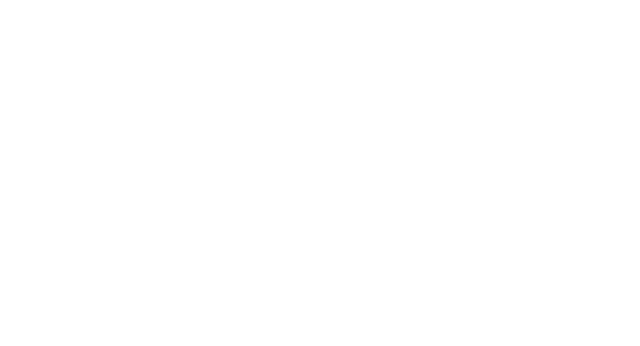
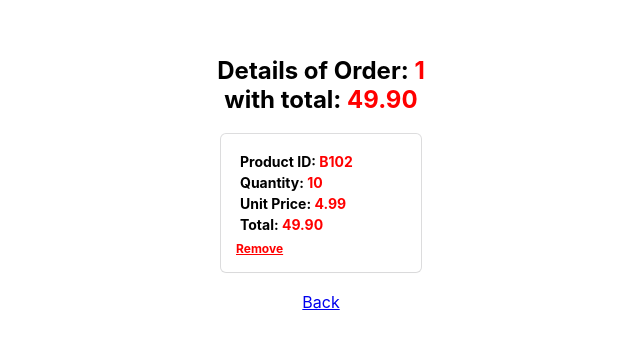
Before and after one commit to HemaSAli/teamleader-test, a React (Create React App) app: page /orders/1 in a window 1280 px wide. Before the commit this address had no page. Shown: the part 216-562 px from the top of the page, without its empty margins (319-959 px from the left). Built offline with nearby package versions, Linux system fonts and the light colour scheme.

Commit message:
Single order component and route for it

```diff
--- a/src/App.tsx
+++ b/src/App.tsx
@@ -2,15 +2,15 @@ import React from 'react';
 import { Routes, Route } from 'react-router-dom';
 import Home from '@/components/HomePage';
 import Orders from '@/components/Orders';
+import SingleOrder from './components/SingleOrder';
 
 function App() {
   return (
-    <div className="teamleader-container">
-      <Routes>
-        <Route path="/" element={<Home />} />
-        <Route path="/orders" element={<Orders />} />
-      </Routes>
-    </div>
+    <Routes>
+      <Route path="/" element={<Home />} />
+      <Route path="/orders" element={<Orders />} />
+      <Route path="/orders/:id" element={<SingleOrder />} />
+    </Routes>
   );
 }
 
--- /dev/null
+++ b/src/components/SingleOrder/index.tsx
@@ -0,0 +1,55 @@
+/* eslint-disable react/jsx-one-expression-per-line */
+import React, { useEffect } from 'react';
+import { useParams, Link } from 'react-router-dom';
+import { useAppSelector, useAppDispatch } from '@/redux/hooks';
+import { fetchOrder } from '@/redux/actions/ordersAction';
+import './style.css';
+
+function SingleOrder() {
+  const dispatch = useAppDispatch();
+  const { id } = useParams();
+
+  useEffect(() => {
+    if (id) {
+      dispatch(fetchOrder(id));
+    }
+  }, []);
+
+  const {
+    OrdersReducer: { singleOrder: { order, loading } },
+  } = useAppSelector((state) => state);
+
+  return (
+    <div className="teamleader-container">
+      {loading && <h3>Loading ...</h3>}
+      {order && (
+        <div className="signle-order-container">
+          <h2>Details of Order: <span className="red">{order?.id}</span></h2>
+          <h2>with total: <span className="red">{order?.total}</span></h2>
+          <div className="single-order-items">
+            {order?.items.map((item) => (
+              <div className="signle-order-item">
+                <p className="signle-order-info">
+                  Product ID: <span className="red">{item['product-id']}</span>
+                </p>
+                <p className="signle-order-info">
+                  Quantity: <span className="red">{item.quantity}</span>
+                </p>
+                <p className="signle-order-info">
+                  Unit Price: <span className="red">{item['unit-price']}</span>
+                </p>
+                <p className="signle-order-info">
+                  Total: <span className="red">{item.total}</span>
+                </p>
+                <span className="remove">Remove</span>
+              </div>
+            ))}
+          </div>
+          <Link to="/orders">Back</Link>
+        </div>
+      )}
+    </div>
+  );
+}
+
+export default SingleOrder;
--- /dev/null
+++ b/src/components/SingleOrder/style.css
@@ -0,0 +1,34 @@
+.signle-order-container {
+  display: flex;
+  flex-direction: column;
+  justify-content: center;
+  align-items: center;
+}
+.single-order-items {
+  display: flex;
+  flex-direction: row;
+}
+.signle-order-item {
+  padding: 15px;
+  width: 170px;
+  box-shadow: rgba(0, 0, 0, 0.02) 0px 1px 3px 0px, rgba(27, 31, 35, 0.15) 0px 0px 0px 1px;
+  margin: 20px;
+  border-radius: 5px;
+}
+.signle-order-info {
+  font-size: 14px;
+  font-weight: bold;
+  margin: 4px;
+}
+
+.red {
+  color: red;
+  font-weight: bold;
+}
+.remove {
+  color: red;
+  font-size: 12px;
+  font-weight: bold;
+  cursor: pointer;
+  text-decoration: underline;
+}
```
